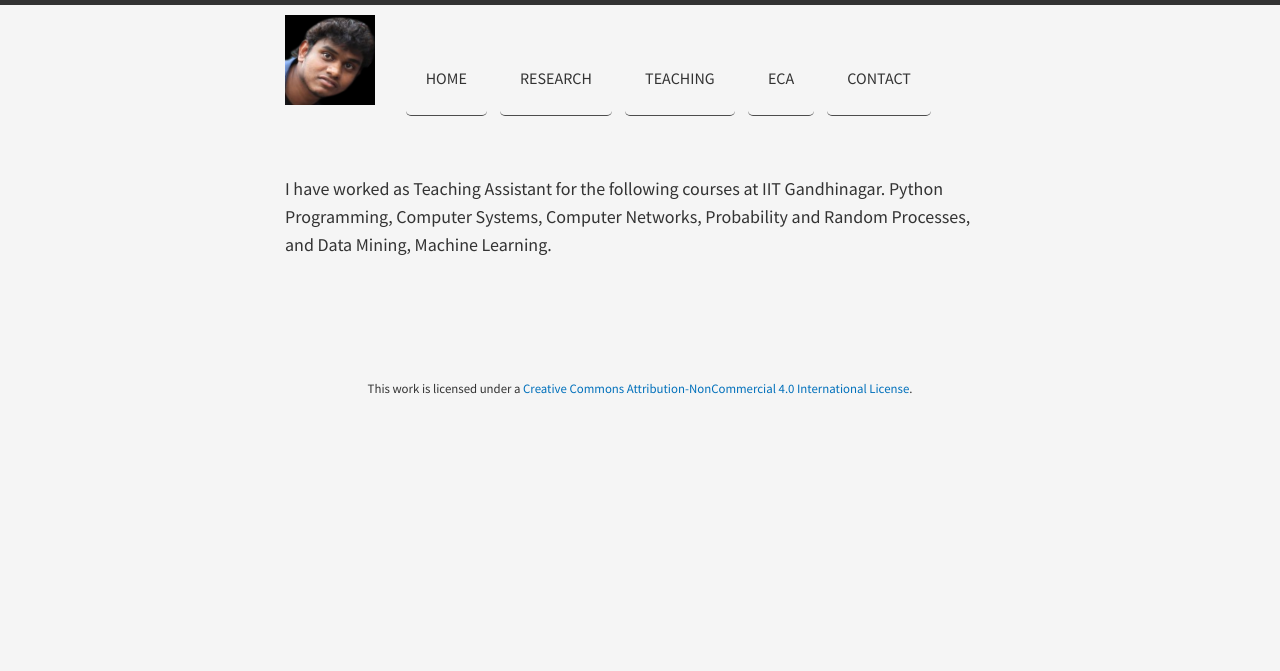
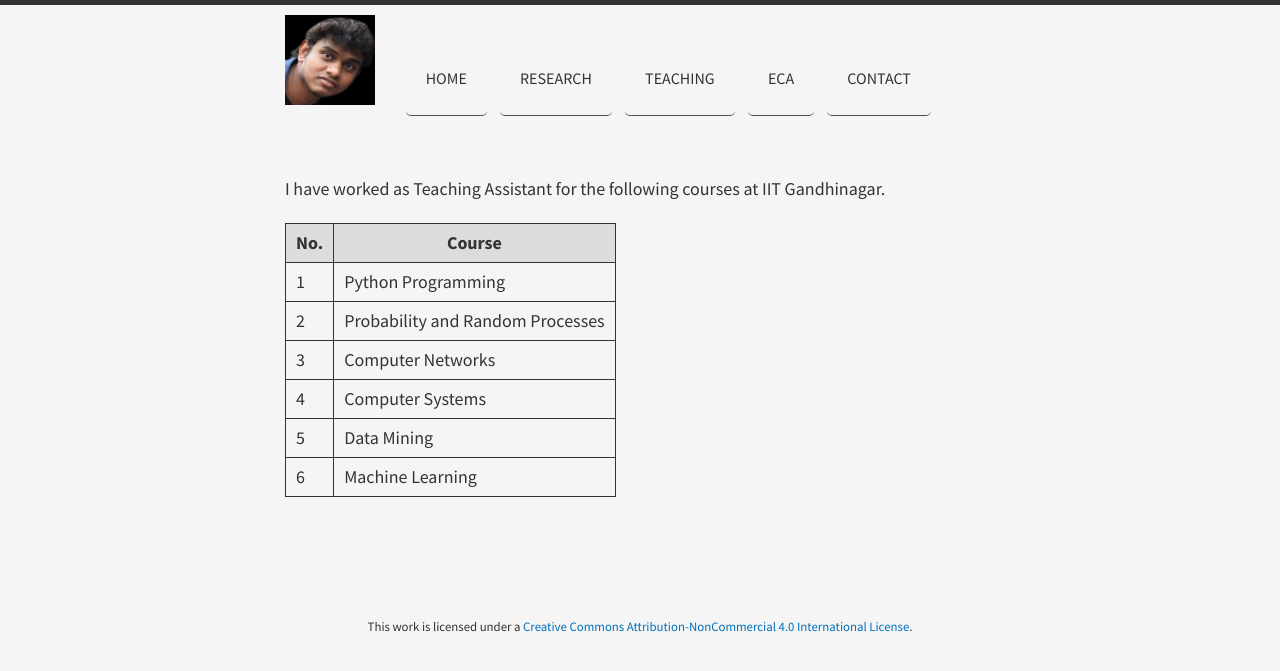
Before and after one commit to indramastan/indradeepmastan, a Jekyll site: the page built from teaching/index.md, in a window 1280 px wide. Shown: the top 671 px of the page. Built offline with Jekyll 4.4.1, drawn with Linux system fonts in a browser that asks for light colours; nearby versions of some CDN libraries.

Commit message:
Update index.md

```diff
--- a/teaching/index.md
+++ b/teaching/index.md
@@ -2,4 +2,14 @@
 layout: page
 title:
 ---
-I have worked as Teaching Assistant for the following courses at IIT Gandhinagar. Python Programming, Computer Systems, Computer Networks, Probability and Random Processes, and Data Mining, Machine Learning.
+I have worked as Teaching Assistant for the following courses at IIT Gandhinagar.
+
+
+| No. | Course                           |
+|-----|----------------------------------|
+| 1   | Python Programming               |
+| 2   | Probability and Random Processes |
+| 3   | Computer Networks                |
+| 4   | Computer Systems                 |
+| 5   | Data Mining                      |
+| 6   | Machine Learning                 |
```
